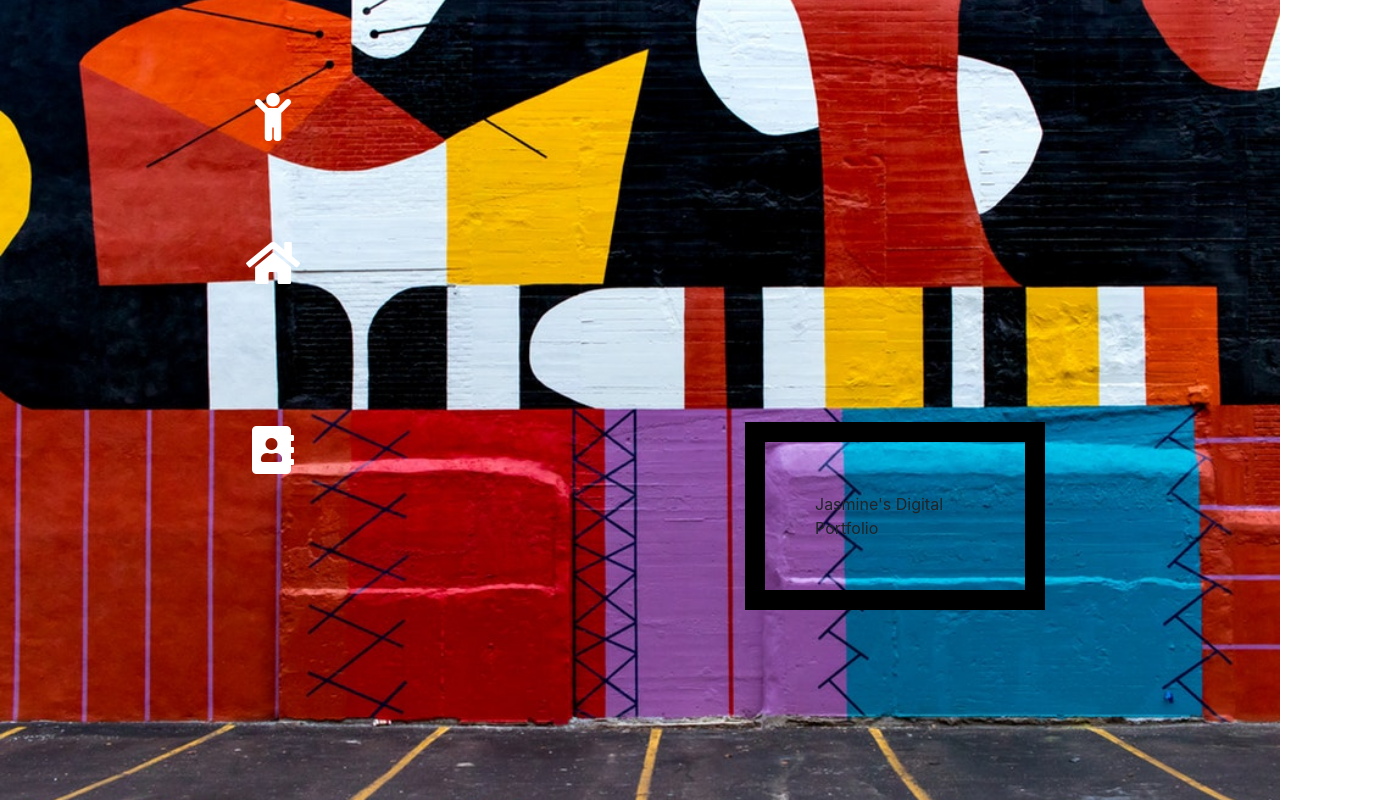
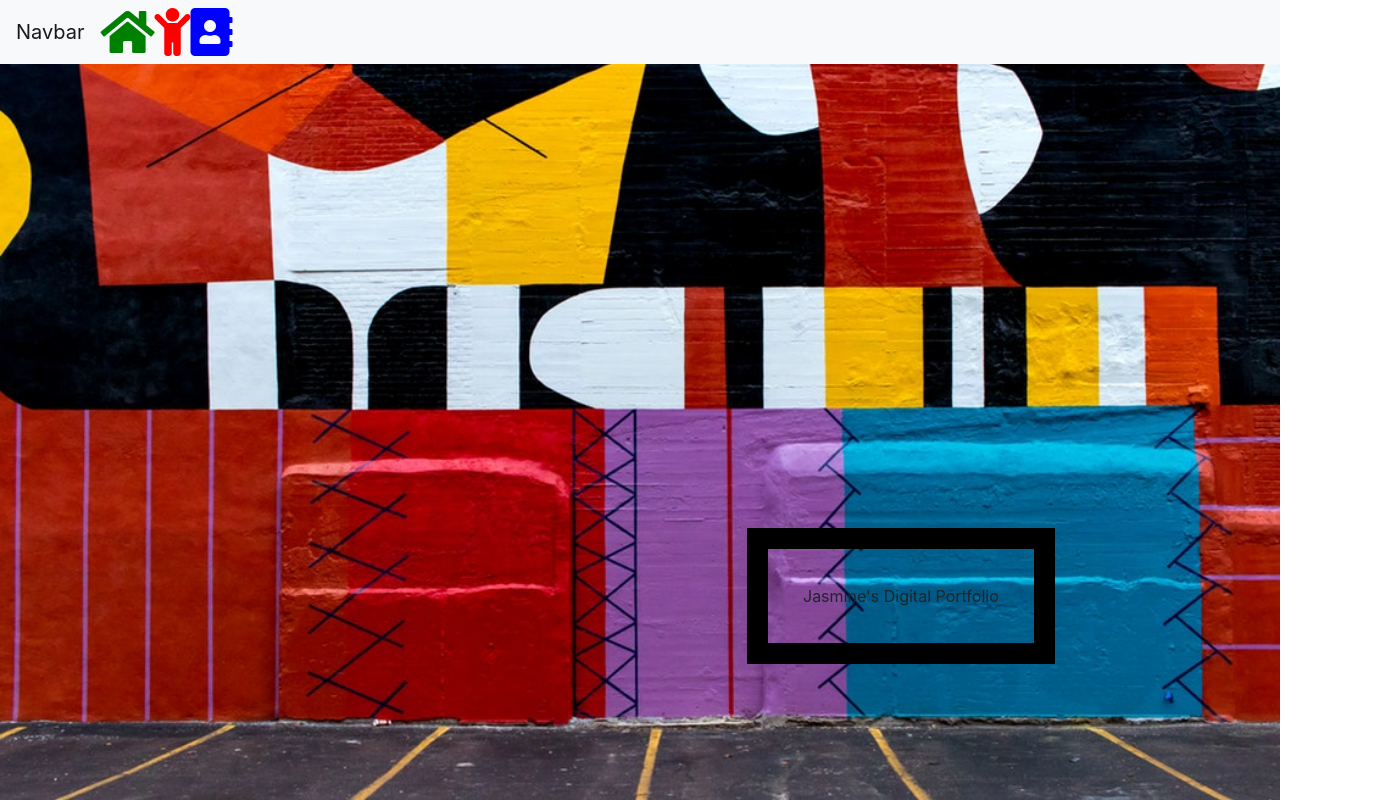
Before and after one commit to jazzygirl1998/Myportfolio_page, a plain HTML site: page index.html in a window 1280 px wide. Shown: the whole page, 1380 px wide, since content can reach past the window. Drawn offline with nearby package versions, Linux system fonts and the light colour scheme.

Commit message:
my digital port

```diff
--- a/DP.css
+++ b/DP.css
@@ -41,50 +41,14 @@ body {
 	background-size: cover;
 }
 
-.homeicon {
-	position: absolute;
-    top: 239px;
-    left: 231px;
-}
-.addressicon {
-	position: absolute;
-	top: 426px;
-	left: 237px;
-}
-.childicon {
-	position: absolute;
-	top: 93px;
-	left: 240px;
-}
-.bookicon {
-	position: absolute;
-	bottom: 41px;
-	left: 762px;
-}
-.houseicon {
-	position: absolute;
-	bottom: 41px;
-	left: 836px;
-}
-.gohome {
-	position: absolute;
-	bottom: 41px;
-	left: 624px;
-}
-.mechild{
-	position: absolute;
-	bottom: 43px;
-	left: 533px;
-}
 p.one {
 	text-align: center
-	border-width: thick;
 	width: 300px;
-	padding: 50px;
+	padding: 35px;
 	position: absolute;
-	border: 20px solid black;
-	bottom: 174px;
-	left: 745px;
-	border color: white;
+	border: 21px solid black;
+	bottom: 120px;
+	left: 747px;
+	shape-margin: white;
 
 }
--- a/index.html
+++ b/index.html
@@ -13,31 +13,23 @@
 <head/>
 <body>
 
-<div class="container addressicon">
-	<div class="row">
-		<div class="col">
-	    <a href="contact.html"><i class="fas fa-address-book" style="font-size:48px;color:white"></i></a>
-	    </div>
-	</div>
-</div>
 
-<div class="container homeicon">
-	<div class="row">
-		<div class="col">
-			<a href="index.html"><i class="fa fa-home" style="font-size:48px;color:white"></i></a>
-		</div>
-	</div>
-</div>
-
-<div class="container childicon">
-	<div class="row">
-		<div class="col">
-			<a href="about.html"><i class="fa fa-child" style="font-size:48px;color:white"></i></a>
-		</div>
-	</div>
-</div>
 	<p class="one"> Jasmine's Digital Portfolio</p>
 
+<nav class="navbar navbar-expand-lg navbar-light bg-light">
+  <a class="navbar-brand" href="#">Navbar</a>
+  <button class="navbar-toggler" type="button" data-toggle="collapse" data-target="#navbarNavAltMarkup" aria-controls="navbarNavAltMarkup" aria-expanded="false" aria-label="Toggle navigation">
+    <span class="navbar-toggler-icon"></span>
+  </button>
+  <div class="collapse navbar-collapse" id="navbarNavAltMarkup">
+    <div class="navbar-nav">
+      <a href="index.html"><i class="fa fa-home" style="font-size:48px;color:green "></i></a>
+      <a href="about.html"><i class="fa fa-child" style="font-size:48px;color:red"></i></a>
+      <a href="contact.html"><i class="fas fa-address-book" style="font-size:48px;color:blue"></i></a>
+
+    </div>
+  </div>
+</nav>
 
 
 </body>
```
